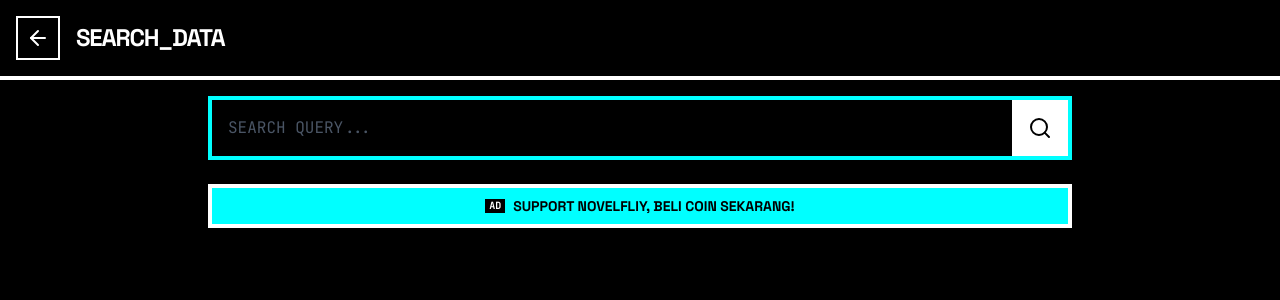
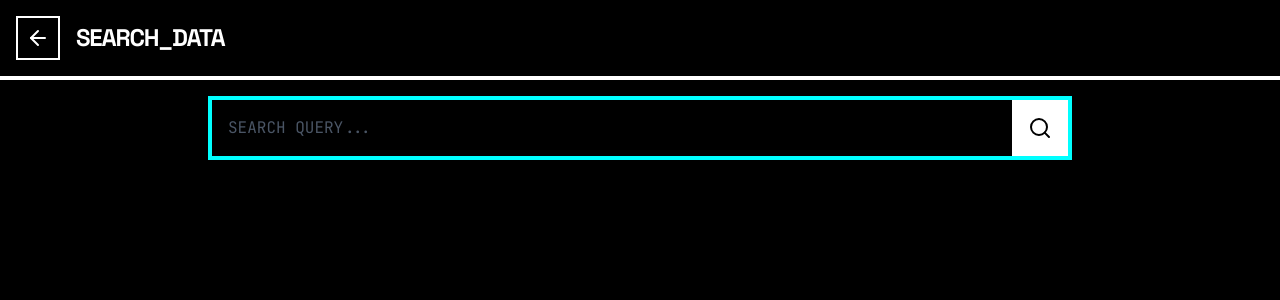
Before and after one commit to hanzcodereal/NovelFliy, a Next.js app: page /search in a window 1280 px wide. Shown: the top 300 px of the page. Built offline with nearby package versions, Linux system fonts and the light colour scheme.

Commit message:
Update page.tsx

```diff
--- a/app/search/page.tsx
+++ b/app/search/page.tsx
@@ -60,12 +60,6 @@ function SearchContent() {
           <SearchIcon size={24} className="font-bold" />
         </button>
       </form>
-
-      {/* MOCK ADS */}
-      <div className="w-full bg-[var(--color-brand-blue)] text-black border-4 border-white p-2 text-center flex items-center justify-center uppercase font-bold text-xs md:text-sm">
-        <span className="font-mono bg-black text-white px-1 mr-2 text-[10px]">AD</span>
-        SUPPORT NOVELFLIY, BELI COIN SEKARANG!
-      </div>
 
       {loading ? (
         <div className="flex flex-col gap-4">
@@ -148,4 +142,4 @@ export default function SearchPage() {
       </nav>
     </div>
   );
-                                              }
+    }
```
